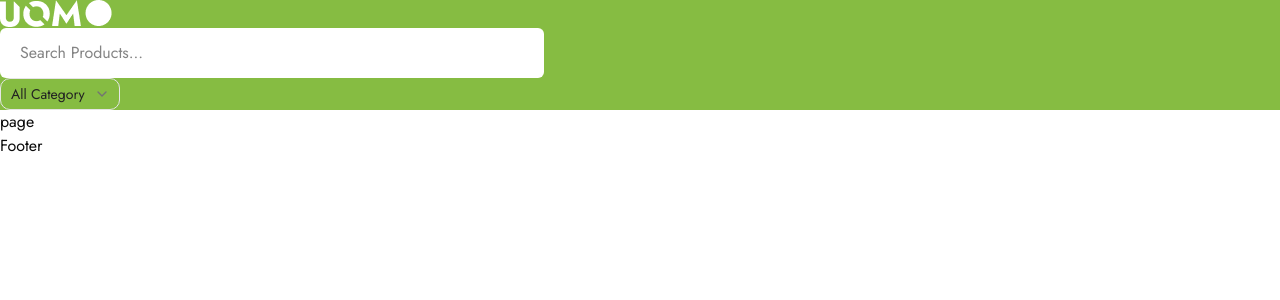
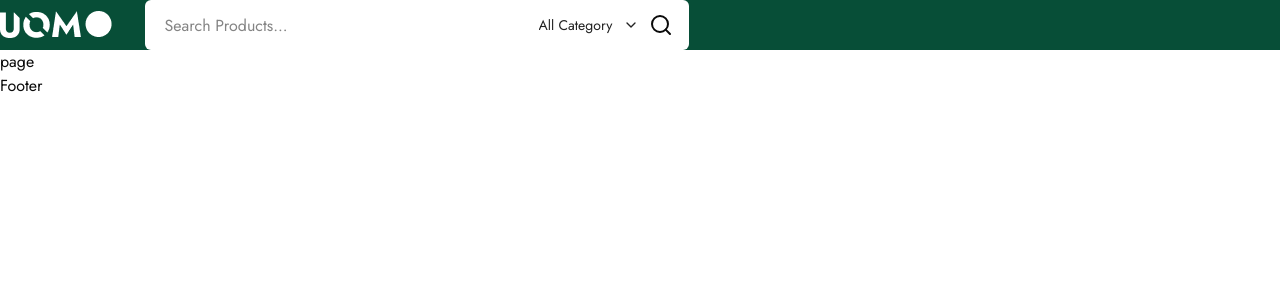
Before and after one commit to ayeshatahsin11/Uomo-E-commerce, a Next.js app: page / in a window 1280 px wide. Shown: the top 300 px of the page. Built offline with nearby package versions, Linux system fonts and the light colour scheme.

Commit message:
top header done

```diff
--- a/src/components/layout/header/SearchInput.jsx
+++ b/src/components/layout/header/SearchInput.jsx
@@ -1,4 +1,5 @@
 import React from "react";
+import { Search } from "lucide-react";
 import {
   NativeSelect,
   NativeSelectOptGroup,
@@ -7,19 +8,27 @@ import {
 const SearchInput = () => {
   return (
     <>
+      <div className="w-136 h-12.5 flex items-center relative">
         <input
           type="text"
-        className="w-136 bg-white rounded-sm h-12.5 pl-5"
+          className="w-full h-full bg-white rounded-sm  pl-5"
           placeholder="Search Products..."
         />
-      <div>
-        <NativeSelect className="w-30 text-primary-black text-sm ">
+        <div className="flex items-center absolute right-4">
+          <NativeSelect
+            className="w-30 text-primary-black text-sm font-normal leading-6"
+            selectClassName="border-none"
+          >
             <NativeSelectOption value="">All Category</NativeSelectOption>
-          <NativeSelectOption value="apple">Apple</NativeSelectOption>
-          <NativeSelectOption value="banana">Banana</NativeSelectOption>
-          <NativeSelectOption value="blueberry">Blueberry</NativeSelectOption>
-          <NativeSelectOption value="pineapple">Pineapple</NativeSelectOption>
+            <NativeSelectOption value="Skin-Care">Skin-care</NativeSelectOption>
+            <NativeSelectOption value="Make-up">Make-Up</NativeSelectOption>
+            <NativeSelectOption value="Hair">Hair</NativeSelectOption>
+            <NativeSelectOption value="Tool & others">
+              Tools & others
+            </NativeSelectOption>
           </NativeSelect>
+          <Search />
+        </div>
       </div>
     </>
   );
--- a/src/components/layout/header/TopHeader.jsx
+++ b/src/components/layout/header/TopHeader.jsx
@@ -8,11 +8,13 @@ const TopHeader = () => {
   return (
  <>
 
-  <div className='bg-primary'>
+  <div className='bg-secondary'>
 
     <Container>
-      <Logo/>
+     <div className='flex items-center gap-8.25'>
+       <Logo/>
       <SearchInput/>
+     </div>
     </Container>
  </div>
 
--- a/src/components/ui/native-select.jsx
+++ b/src/components/ui/native-select.jsx
@@ -3,8 +3,35 @@ import * as React from "react"
 import { cn } from "@/lib/utils"
 import { ChevronDownIcon } from "lucide-react"
 
+// function NativeSelect({
+//   className,
+//   size = "default",
+//   ...props
+// }) {
+//   return (
+//     <div
+//       className={cn(
+//         "group/native-select relative w-fit has-[select:disabled]:opacity-50",
+//         className
+//       )}
+//       data-slot="native-select-wrapper"
+//       data-size={size}>
+//       <select
+//         data-slot="native-select"
+//         data-size={size}
+//         className="h-8 w-full min-w-0 appearance-none rounded-lg border border-input bg-transparent py-1 pr-8 pl-2.5 text-sm transition-colors outline-none select-none selection:bg-primary selection:text-primary-foreground placeholder:text-muted-foreground focus-visible:border-ring focus-visible:ring-3 focus-visible:ring-ring/50 disabled:pointer-events-none disabled:cursor-not-allowed aria-invalid:border-destructive aria-invalid:ring-3 aria-invalid:ring-destructive/20 data-[size=sm]:h-7 data-[size=sm]:rounded-[min(var(--radius-md),10px)] data-[size=sm]:py-0.5 dark:bg-input/30 dark:hover:bg-input/50 dark:aria-invalid:border-destructive/50 dark:aria-invalid:ring-destructive/40"
+//         {...props} />
+//       <ChevronDownIcon
+//         className="pointer-events-none absolute top-1/2 right-2.5 size-4 -translate-y-1/2 text-muted-foreground select-none"
+//         aria-hidden="true"
+//         data-slot="native-select-icon" />
+//     </div>
+//   );
+// }
+
 function NativeSelect({
   className,
+  selectClassName,
   size = "default",
   ...props
 }) {
@@ -19,10 +46,13 @@ function NativeSelect({
       <select
         data-slot="native-select"
         data-size={size}
-        className="h-8 w-full min-w-0 appearance-none rounded-lg border border-input bg-transparent py-1 pr-8 pl-2.5 text-sm transition-colors outline-none select-none selection:bg-primary selection:text-primary-foreground placeholder:text-muted-foreground focus-visible:border-ring focus-visible:ring-3 focus-visible:ring-ring/50 disabled:pointer-events-none disabled:cursor-not-allowed aria-invalid:border-destructive aria-invalid:ring-3 aria-invalid:ring-destructive/20 data-[size=sm]:h-7 data-[size=sm]:rounded-[min(var(--radius-md),10px)] data-[size=sm]:py-0.5 dark:bg-input/30 dark:hover:bg-input/50 dark:aria-invalid:border-destructive/50 dark:aria-invalid:ring-destructive/40"
+        className={cn(
+          "h-8 w-full min-w-0 appearance-none rounded-lg border border-input bg-transparent py-1 pr-8 pl-2.5 text-sm transition-colors outline-none select-none selection:bg-primary selection:text-primary-foreground placeholder:text-muted-foreground focus-visible:border-ring focus-visible:ring-3 focus-visible:ring-ring/50 disabled:pointer-events-none disabled:cursor-not-allowed aria-invalid:border-destructive aria-invalid:ring-3 aria-invalid:ring-destructive/20 data-[size=sm]:h-7 data-[size=sm]:rounded-[min(var(--radius-md),10px)] data-[size=sm]:py-0.5 dark:bg-input/30 dark:hover:bg-input/50 dark:aria-invalid:border-destructive/50 dark:aria-invalid:ring-destructive/40",
+          selectClassName
+        )}
         {...props} />
       <ChevronDownIcon
-        className="pointer-events-none absolute top-1/2 right-2.5 size-4 -translate-y-1/2 text-muted-foreground select-none"
+        className="pointer-events-none absolute top-1/2 right-2.5 size-4 -translate-y-1/2 text-primary-black select-none"
         aria-hidden="true"
         data-slot="native-select-icon" />
     </div>
```
Lines whose indentation alone changed are shown as unchanged.
